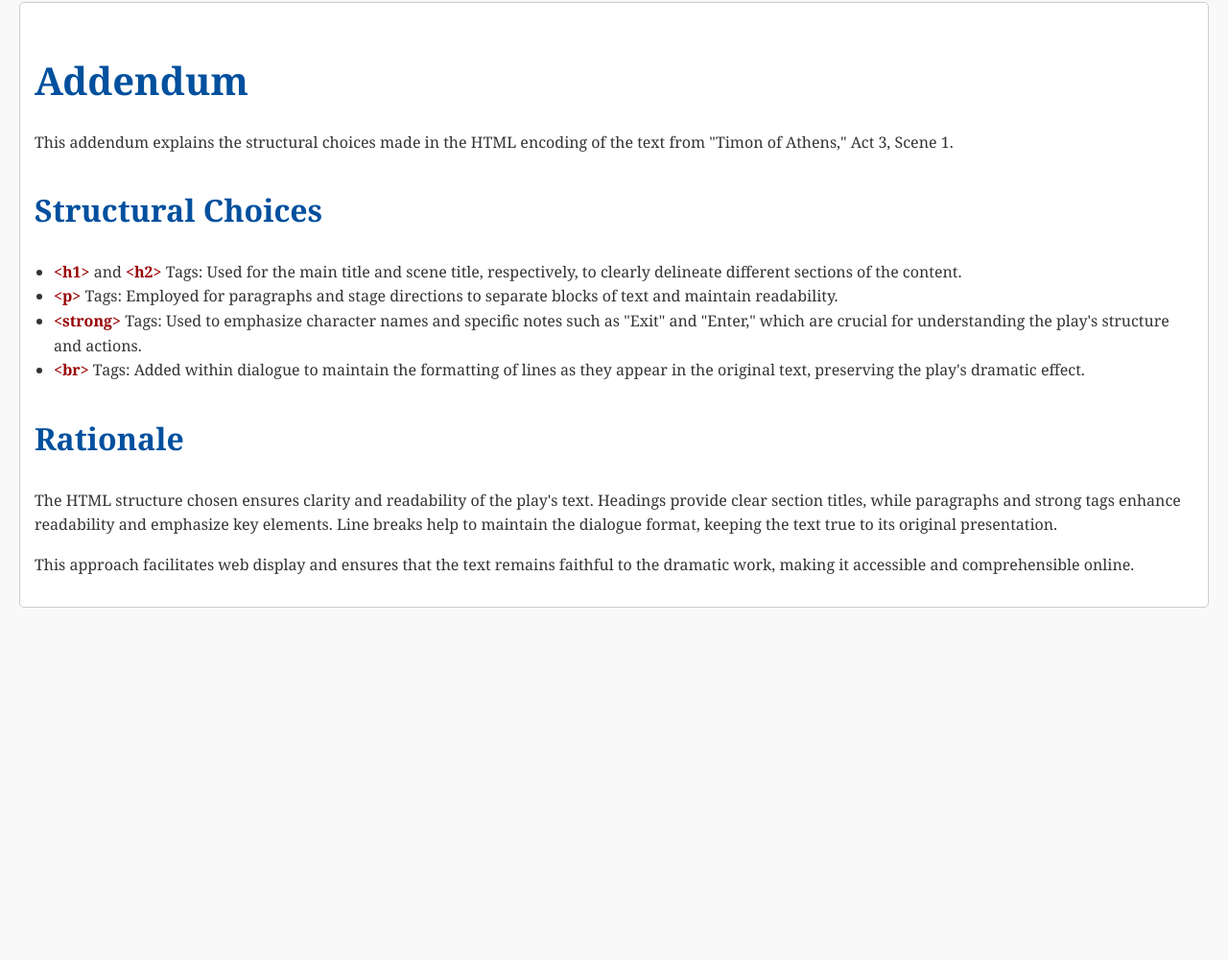
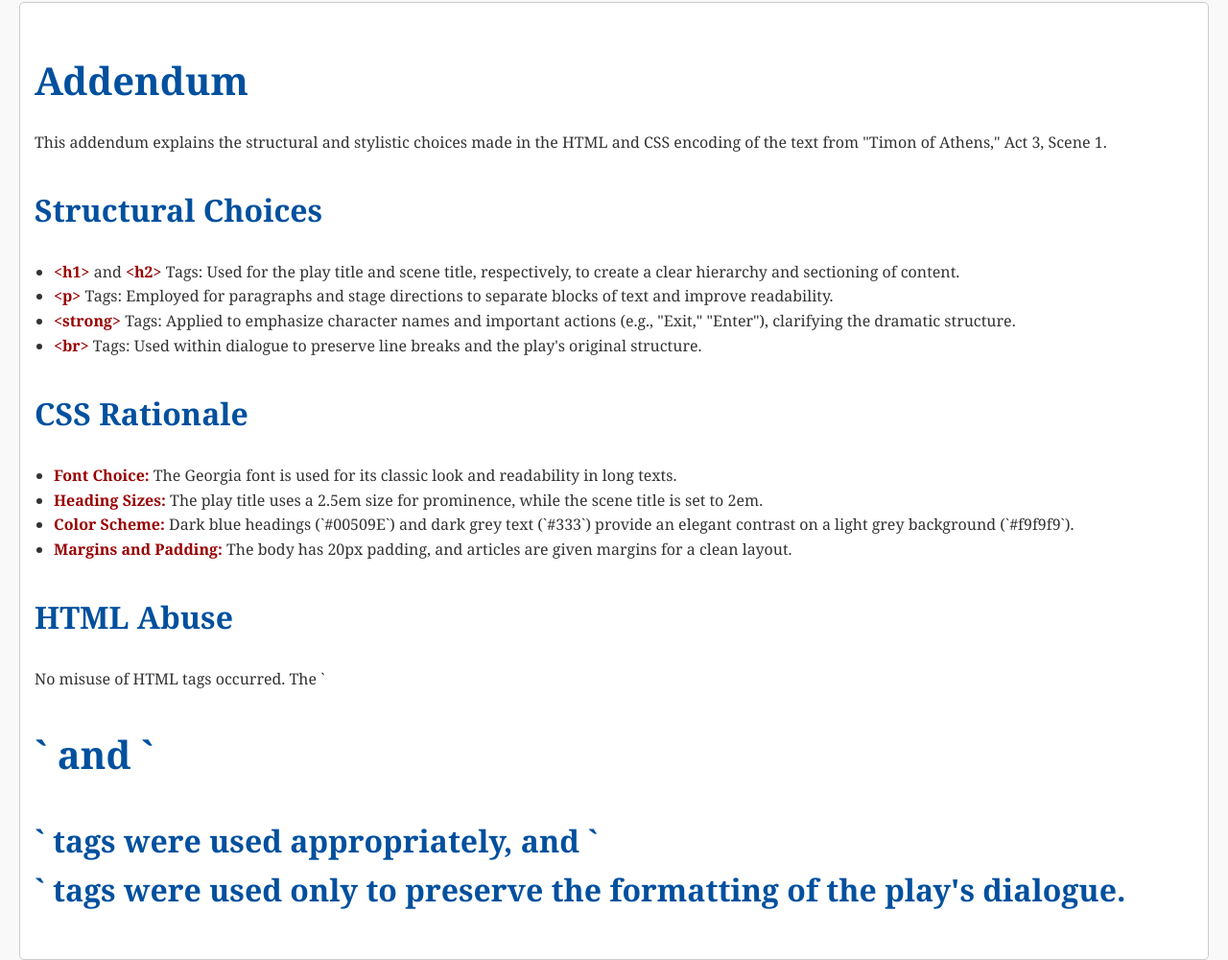
Before and after one commit to prudhivisaikiran/ITC505, a plain HTML site: page lab-4/index.html in a window 1280 px wide. Shown: the part 2198-3198 px from the top of the page at 96% size. Before the commit the page ends 2871 px from the top, so only its background shows below. Drawn offline with Linux system fonts and the light colour scheme.

Commit message:
Update index.html

```diff
--- a/lab-4/index.html
+++ b/lab-4/index.html
@@ -64,17 +64,26 @@
     <!-- Addendum -->
     <article>
         <h1>Addendum</h1>
-        <p>This addendum explains the structural choices made in the HTML encoding of the text from "Timon of Athens," Act 3, Scene 1.</p>
+        <p>This addendum explains the structural and stylistic choices made in the HTML and CSS encoding of the text from "Timon of Athens," Act 3, Scene 1.</p>
+
         <h2>Structural Choices</h2>
         <ul>
-            <li><strong>&lt;h1&gt;</strong> and <strong>&lt;h2&gt;</strong> Tags: Used for the main title and scene title, respectively, to clearly delineate different sections of the content.</li>
-            <li><strong>&lt;p&gt;</strong> Tags: Employed for paragraphs and stage directions to separate blocks of text and maintain readability.</li>
-            <li><strong>&lt;strong&gt;</strong> Tags: Used to emphasize character names and specific notes such as "Exit" and "Enter," which are crucial for understanding the play's structure and actions.</li>
-            <li><strong>&lt;br&gt;</strong> Tags: Added within dialogue to maintain the formatting of lines as they appear in the original text, preserving the play's dramatic effect.</li>
+            <li><strong>&lt;h1&gt;</strong> and <strong>&lt;h2&gt;</strong> Tags: Used for the play title and scene title, respectively, to create a clear hierarchy and sectioning of content.</li>
+            <li><strong>&lt;p&gt;</strong> Tags: Employed for paragraphs and stage directions to separate blocks of text and improve readability.</li>
+            <li><strong>&lt;strong&gt;</strong> Tags: Applied to emphasize character names and important actions (e.g., "Exit," "Enter"), clarifying the dramatic structure.</li>
+            <li><strong>&lt;br&gt;</strong> Tags: Used within dialogue to preserve line breaks and the play's original structure.</li>
         </ul>
-        <h2>Rationale</h2>
-        <p>The HTML structure chosen ensures clarity and readability of the play's text. Headings provide clear section titles, while paragraphs and strong tags enhance readability and emphasize key elements. Line breaks help to maintain the dialogue format, keeping the text true to its original presentation.</p>
-        <p>This approach facilitates web display and ensures that the text remains faithful to the dramatic work, making it accessible and comprehensible online.</p>
+
+        <h2>CSS Rationale</h2>
+        <ul>
+            <li><strong>Font Choice:</strong> The Georgia font is used for its classic look and readability in long texts.</li>
+            <li><strong>Heading Sizes:</strong> The play title uses a 2.5em size for prominence, while the scene title is set to 2em.</li>
+            <li><strong>Color Scheme:</strong> Dark blue headings (`#00509E`) and dark grey text (`#333`) provide an elegant contrast on a light grey background (`#f9f9f9`).</li>
+            <li><strong>Margins and Padding:</strong> The body has 20px padding, and articles are given margins for a clean layout.</li>
+        </ul>
+
+        <h2>HTML Abuse</h2>
+        <p>No misuse of HTML tags occurred. The `<h1>` and `<h2>` tags were used appropriately, and `<br>` tags were used only to preserve the formatting of the play's dialogue.</p>
     </article>
 
     <!-- Footer with script to show last modified date -->
```
